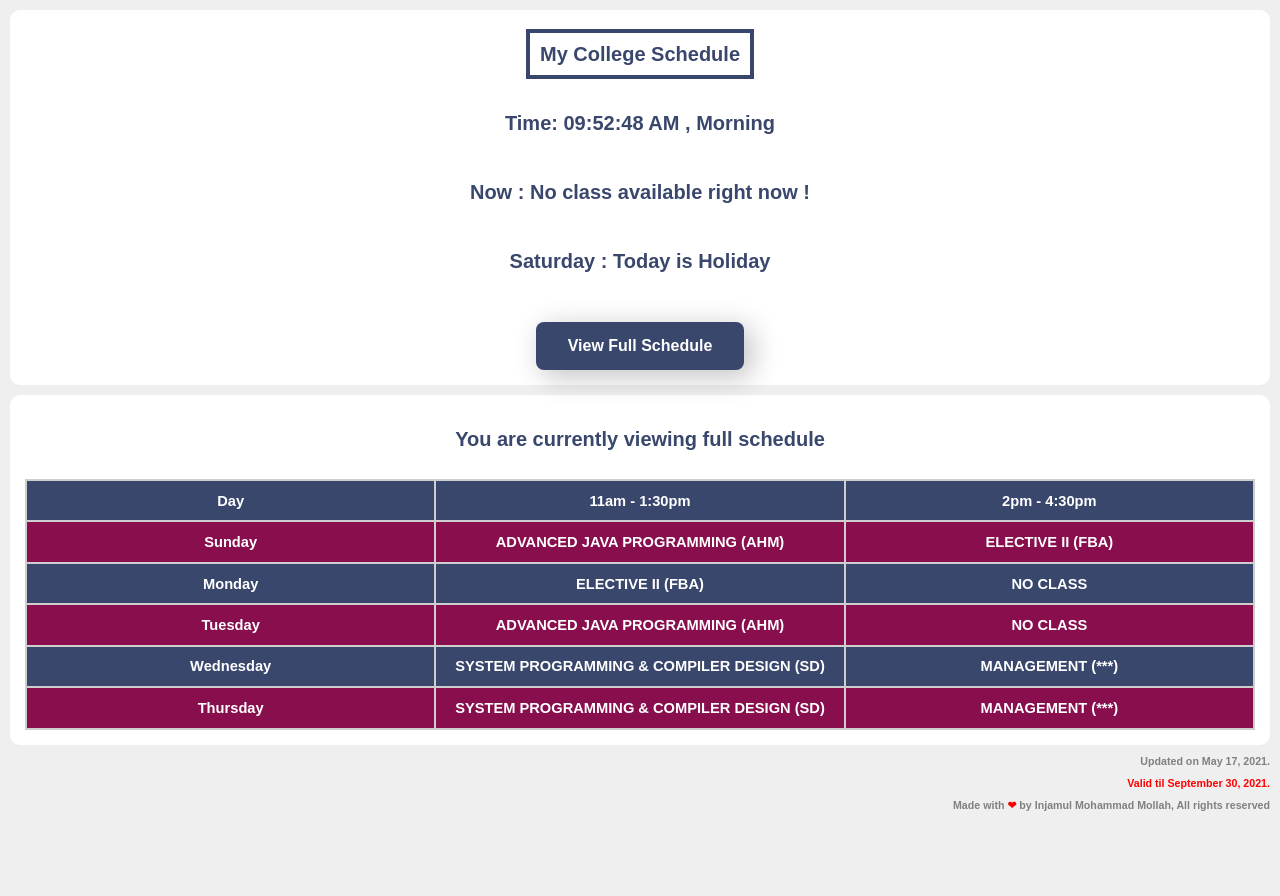
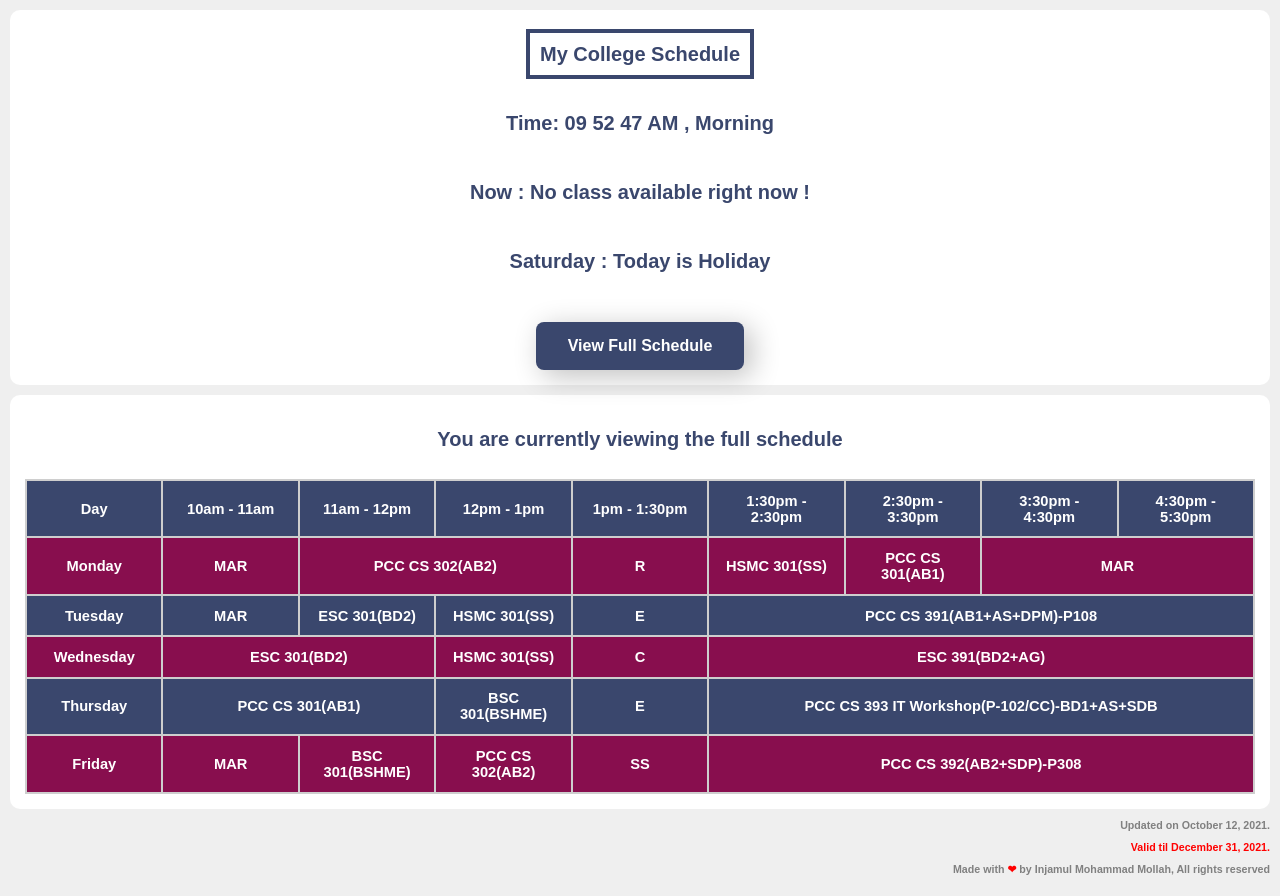
Before and after one commit to mrinjamul/college-schedule, a React (Create React App) app: page / in a window 1280 px wide. Both pictures are taken after a click on the button "View Full Schedule". Before the commit the page ends 832 px from the top, so only its background shows below. Built offline with nearby package versions, Linux system fonts and the light colour scheme.

Commit message:
Update: classes & full schedule and fix component warnings

```diff
--- a/src/App.js
+++ b/src/App.js
@@ -9,8 +9,8 @@ class App extends Component {
     super();
     this.state = {
       isLoading: true,
-      updateOn: "May 17, 2021",
-      expires: "September 30, 2021",
+      updateOn: "October 12, 2021",
+      expires: "December 31, 2021",
     };
   }
   componentDidMount() {
--- a/src/components/Fschedule.js
+++ b/src/components/Fschedule.js
@@ -11,41 +11,61 @@ function Schedule() {
   return (
     <div className="section">
       <h1 style={{ color: "#3a476d" }}>
-        You are currently viewing full schedule
+        You are currently viewing the full schedule
       </h1>
       <table>
         <thead>
           <tr className="selected">
             <th>Day</th>
-            <th>11am - 1:30pm</th>
-            <th>2pm - 4:30pm</th>
+            <th>10am - 11am</th>
+            <th>11am - 12pm</th>
+            <th>12pm - 1pm</th>
+            <th>1pm - 1:30pm</th>
+            <th>1:30pm - 2:30pm</th>
+            <th>2:30pm - 3:30pm</th>
+            <th>3:30pm - 4:30pm</th>
+            <th>4:30pm - 5:30pm</th>
           </tr>
         </thead>
         <tbody>
           <tr className="select">
-            <td>Sunday</td>
-            <td> {classes[1]} </td>
+            <td>Monday</td>
+            <td> {classes[10]} </td>
+            <td colSpan="2"> {classes[1]} </td>
+            <td> {"R"} </td>
+            <td> {classes[2]} </td>
             <td> {classes[3]} </td>
+            <td colSpan="2"> {classes[10]} </td>
           </tr>
           <tr className="selected">
-            <td>Monday</td>
-            <td> {classes[3]} </td>
-            <td> {classes[6]} </td>
+            <td>Tuesday</td>
+            <td> {classes[10]} </td>
+            <td> {classes[4]} </td>
+            <td> {classes[2]} </td>
+            <td> {"E"} </td>
+            <td colSpan="4"> {classes[5]} </td>
           </tr>
           <tr className="select">
-            <td>Tuesday</td>
-            <td> {classes[1]} </td>
-            <td> {classes[6]} </td>
+            <td>Wednesday</td>
+            <td colSpan="2"> {classes[4]} </td>
+            <td> {classes[2]} </td>
+            <td> {"C"} </td>
+            <td colSpan="4"> {classes[6]} </td>
           </tr>
           <tr className="selected">
-            <td>Wednesday</td>
-            <td> {classes[2]} </td>
-            <td> {classes[4]} </td>
+            <td>Thursday</td>
+            <td colSpan="2"> {classes[3]} </td>
+            <td> {classes[7]} </td>
+            <td> {"E"} </td>
+            <td colSpan="4"> {classes[8]} </td>
           </tr>
           <tr className="select">
-            <td>Thursday</td>
-            <td> {classes[2]} </td>
-            <td> {classes[4]} </td>
+            <td>Friday</td>
+            <td> {classes[10]} </td>
+            <td> {classes[7]} </td>
+            <td> {classes[1]} </td>
+            <td> {"SS"} </td>
+            <td colSpan="4"> {classes[9]} </td>
           </tr>
         </tbody>
       </table>
--- a/src/components/Main.js
+++ b/src/components/Main.js
@@ -14,7 +14,22 @@ class Schedule extends Component {
       fullView: false,
       displayTime: "HH:MM:SS AMPM",
     };
+  }
 
+  // handleClick = () => {
+  //   this.setState((prevState) => {
+  //     return {
+  //       fullView: !prevState.fullView,
+  //     };
+  //   });
+  // };
+
+  componentDidMount() {}
+  componentWillUnmount() {
+    console.log("unmounted schedule component");
+  }
+
+  render() {
     setInterval(() => {
       const time = new Date();
       var hh = time.getHours();
@@ -34,18 +49,8 @@ class Schedule extends Component {
             ? hh + ":" + mm + ":" + ss + " " + ampm
             : hh + " " + mm + " " + ss + " " + ampm,
       });
-    }, 500);
-  }
-
-  // handleClick = () => {
-  //   this.setState((prevState) => {
-  //     return {
-  //       fullView: !prevState.fullView,
-  //     };
-  //   });
-  // };
-
-  render() {
+    }, 1000);
+    //
     const date = new Date();
     const day = date.getDay();
     const hours = date.getHours();
--- a/src/components/classes.js
+++ b/src/components/classes.js
@@ -1,11 +1,17 @@
 export const classes = [
   " ",
-  "ADVANCED JAVA PROGRAMMING (AHM)",
-  "SYSTEM PROGRAMMING & COMPILER DESIGN (SD)",
-  "ELECTIVE II (FBA)",
-  "MANAGEMENT (***)",
-  "LIB/TUTORIAL",
+  "PCC CS 302(AB2)",
+  "HSMC 301(SS)",
+  "PCC CS 301(AB1)",
+  "ESC 301(BD2)",
+  "PCC CS 391(AB1+AS+DPM)-P108",
+  "ESC 391(BD2+AG)",
+  "BSC 301(BSHME)",
+  "PCC CS 393 IT Workshop(P-102/CC)-BD1+AS+SDB",
+  "PCC CS 392(AB2+SDP)-P308",
+  "MAR",
   "NO CLASS",
+  "RECESS",
 ];
 // eslint-disable-next-line
 export default { classes };
```
